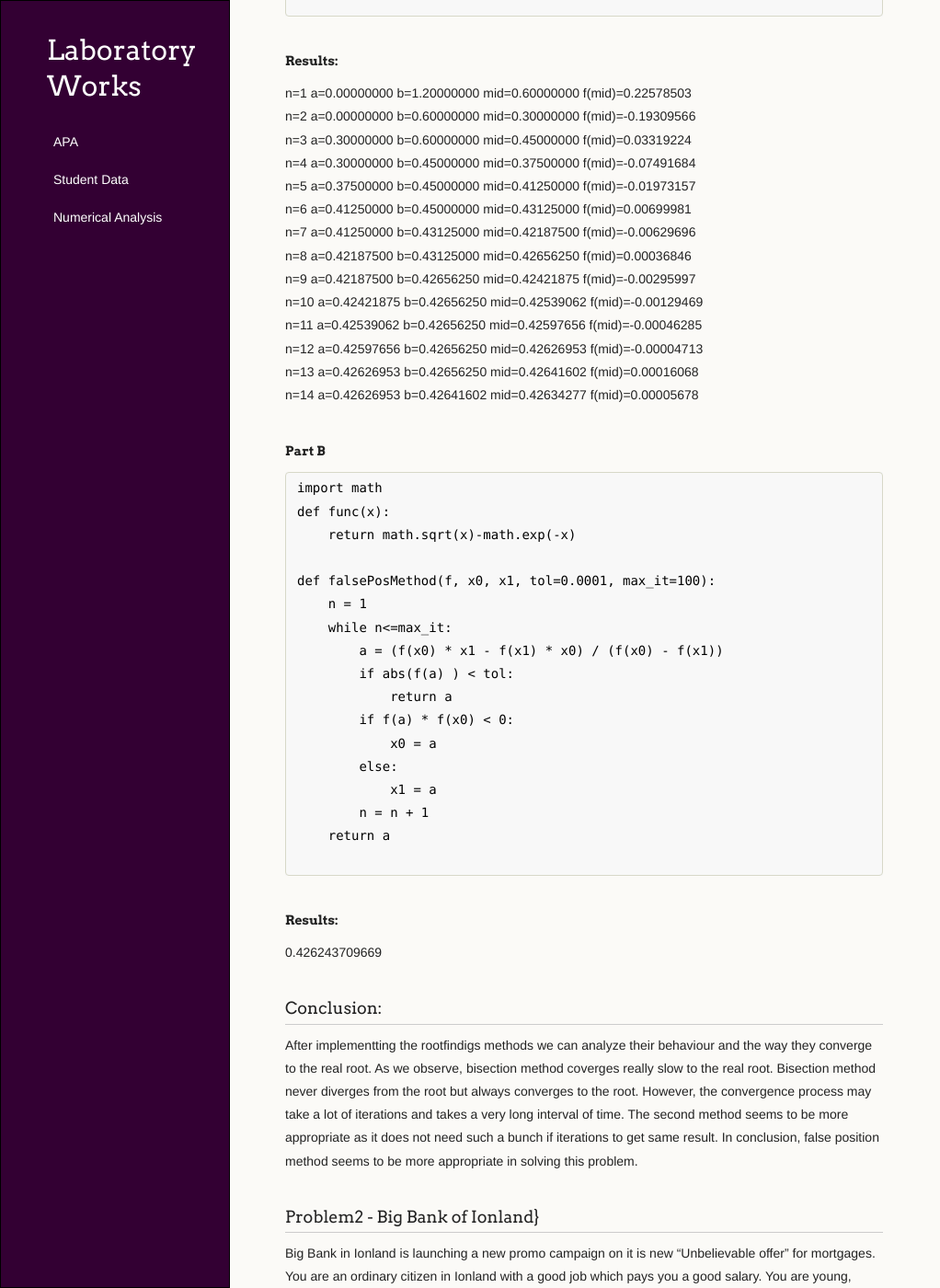
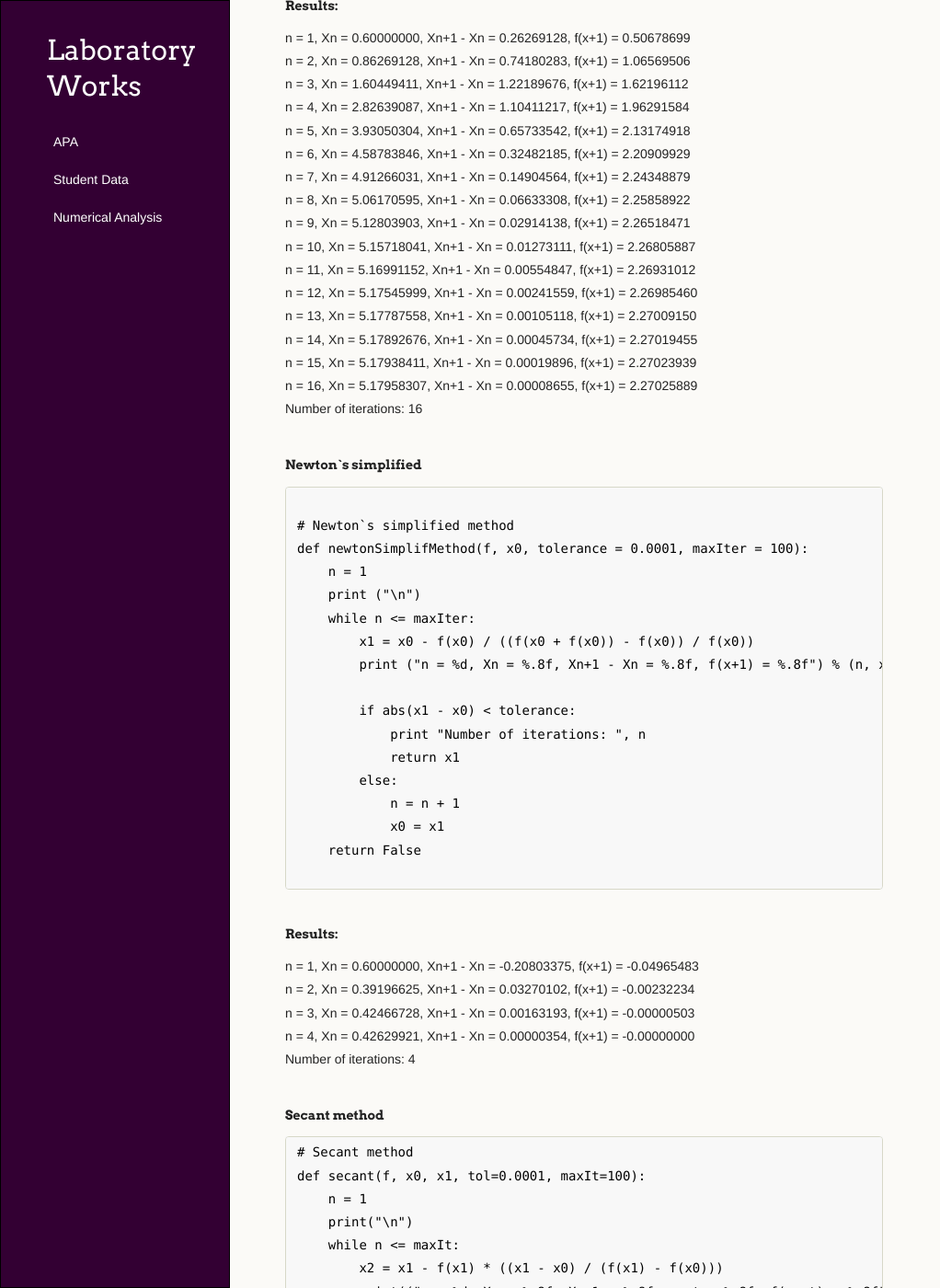
Before and after one commit to dianaartiomlab/dianaartiomlab.github.io, a Jekyll site: the page built from laboratoryWorks/na1.md, in a window 1280 px wide and 1400 px high, scrolled down 877 px. Shown: the whole window at 92% size, without its empty margins (0-1022 px from the left). Built offline with Jekyll 4.4.1, drawn with Linux system fonts in a browser that asks for light colours; Markdown is read by kramdown in place of the engine named in the settings; some of the changed text lies outside the part shown.

Commit message:
Added first problem 3rd labr

````diff
--- a/laboratoryWorks/na1.md
+++ b/laboratoryWorks/na1.md
@@ -2,6 +2,112 @@
 layout: default
 title: Numerical Analysis
 ---
+
+##Laboratory work No. 3
+###Problem 1: Root finding
+
+####Newton`s method
+```
+# first porblem
+from math import *
+
+def f(x):
+    return sqrt(x) - exp(-x)
+
+def derivative(x):
+    return 1.0 / (2 * sqrt(x)) - 1
+
+# Newton`s method
+def newtonMethod(f, derivative, x0, tolerance = 0.0001, maxIter = 100):
+    n = 1
+    print ("\n")
+    while n <= maxIter:
+        x1 = f(x0) - f(x0) / derivative(x0)
+        print ("n = %d, Xn = %.8f, Xn+1 - Xn = %.8f, f(x+1) = %.8f") % (n, x0, x1 - x0, f(x1))
+
+        if abs(x1 - x0) < tolerance:
+            print "Number of iterations: ", n
+            return x1
+        else:
+            n = n + 1
+            x0 = x1
+    return False
+```
+####Results:
+
+n = 1, Xn = 0.60000000, Xn+1 - Xn = 0.26269128, f(x+1) = 0.50678699<br />
+n = 2, Xn = 0.86269128, Xn+1 - Xn = 0.74180283, f(x+1) = 1.06569506<br />
+n = 3, Xn = 1.60449411, Xn+1 - Xn = 1.22189676, f(x+1) = 1.62196112<br />
+n = 4, Xn = 2.82639087, Xn+1 - Xn = 1.10411217, f(x+1) = 1.96291584<br />
+n = 5, Xn = 3.93050304, Xn+1 - Xn = 0.65733542, f(x+1) = 2.13174918<br />
+n = 6, Xn = 4.58783846, Xn+1 - Xn = 0.32482185, f(x+1) = 2.20909929<br />
+n = 7, Xn = 4.91266031, Xn+1 - Xn = 0.14904564, f(x+1) = 2.24348879<br />
+n = 8, Xn = 5.06170595, Xn+1 - Xn = 0.06633308, f(x+1) = 2.25858922<br />
+n = 9, Xn = 5.12803903, Xn+1 - Xn = 0.02914138, f(x+1) = 2.26518471<br />
+n = 10, Xn = 5.15718041, Xn+1 - Xn = 0.01273111, f(x+1) = 2.26805887<br />
+n = 11, Xn = 5.16991152, Xn+1 - Xn = 0.00554847, f(x+1) = 2.26931012<br />
+n = 12, Xn = 5.17545999, Xn+1 - Xn = 0.00241559, f(x+1) = 2.26985460<br />
+n = 13, Xn = 5.17787558, Xn+1 - Xn = 0.00105118, f(x+1) = 2.27009150<br />
+n = 14, Xn = 5.17892676, Xn+1 - Xn = 0.00045734, f(x+1) = 2.27019455<br />
+n = 15, Xn = 5.17938411, Xn+1 - Xn = 0.00019896, f(x+1) = 2.27023939<br />
+n = 16, Xn = 5.17958307, Xn+1 - Xn = 0.00008655, f(x+1) = 2.27025889<br />
+Number of iterations:  16
+
+
+####Newton`s simplified
+```
+
+# Newton`s simplified method
+def newtonSimplifMethod(f, x0, tolerance = 0.0001, maxIter = 100):
+    n = 1
+    print ("\n")
+    while n <= maxIter:
+        x1 = x0 - f(x0) / ((f(x0 + f(x0)) - f(x0)) / f(x0))
+        print ("n = %d, Xn = %.8f, Xn+1 - Xn = %.8f, f(x+1) = %.8f") % (n, x0, x1 - x0, f(x1))
+
+        if abs(x1 - x0) < tolerance:
+            print "Number of iterations: ", n
+            return x1
+        else:
+            n = n + 1
+            x0 = x1
+    return False
+
+```
+####Results:
+n = 1, Xn = 0.60000000, Xn+1 - Xn = -0.20803375, f(x+1) = -0.04965483<br />
+n = 2, Xn = 0.39196625, Xn+1 - Xn = 0.03270102, f(x+1) = -0.00232234<br />
+n = 3, Xn = 0.42466728, Xn+1 - Xn = 0.00163193, f(x+1) = -0.00000503<br />
+n = 4, Xn = 0.42629921, Xn+1 - Xn = 0.00000354, f(x+1) = -0.00000000<br />
+Number of iterations:  4
+
+
+####Secant method
+```
+# Secant method
+def secant(f, x0, x1, tol=0.0001, maxIt=100):
+    n = 1
+    print("\n")
+    while n <= maxIt:
+        x2 = x1 - f(x1) * ((x1 - x0) / (f(x1) - f(x0)))
+        print(("n = %d, Xn = %.8f, Xn+1 = %.8f, root = %.8f, f(root) = %.8f") % (n - 1, x0, x1, x2, f(x2)))
+        if abs(x2 - x1) < tol:
+            print "\nNumber of iterations =", n
+            return x2
+        else:
+            n = n + 1
+            x0 = x1
+            x1 = x2
+    return False
+
+```
+####Results:
+n = 1, Xn = 0.60000000, Xn+1 - Xn = -0.20803375, f(x+1) = -0.04965483<br />
+Number of iterations:  1
+
+###Conclusion:
+By implementing each rootfinding method we can analyze their behaviour and the way they converge to the real root.Therefore we see that the rate of convergence of Newton , simplified Newton and secant method is greater. Here are the results for f(x) in estimated root . We see that newton’s method gave the best approximation for the real root , because it is closer to 0.0 than others.
+
 
 ##Laboratory work No. 2
 ###Problem 1: Root finding
````
